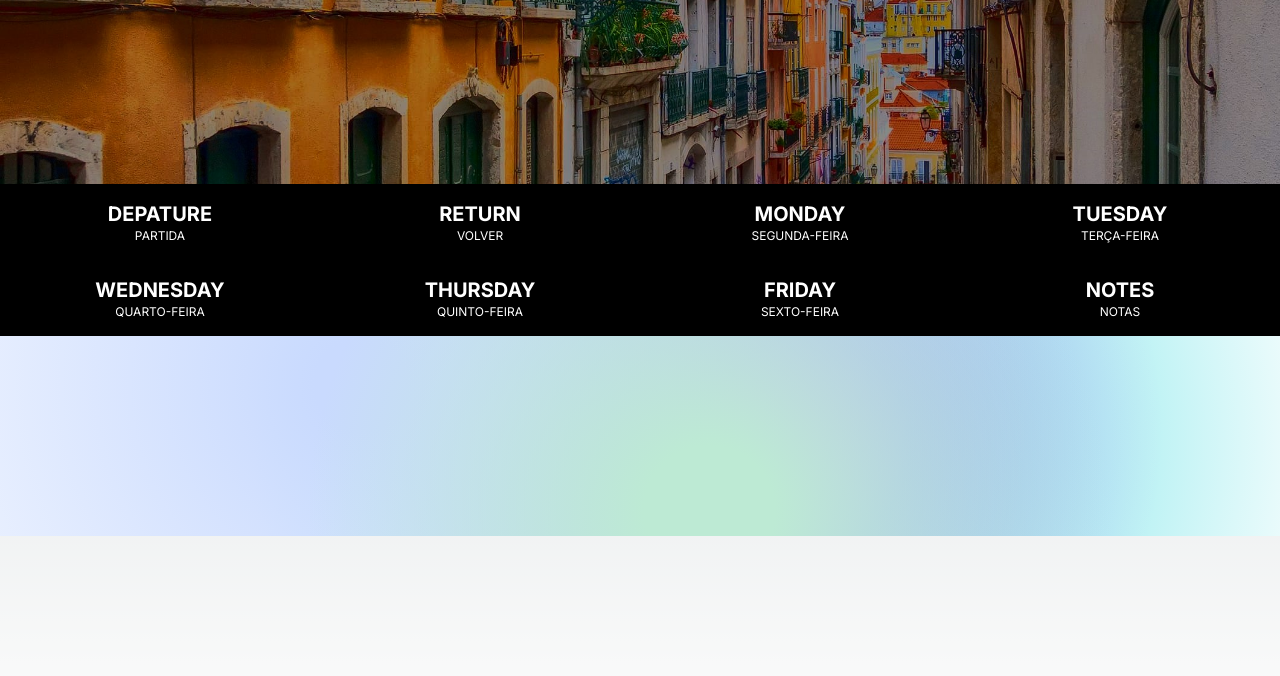
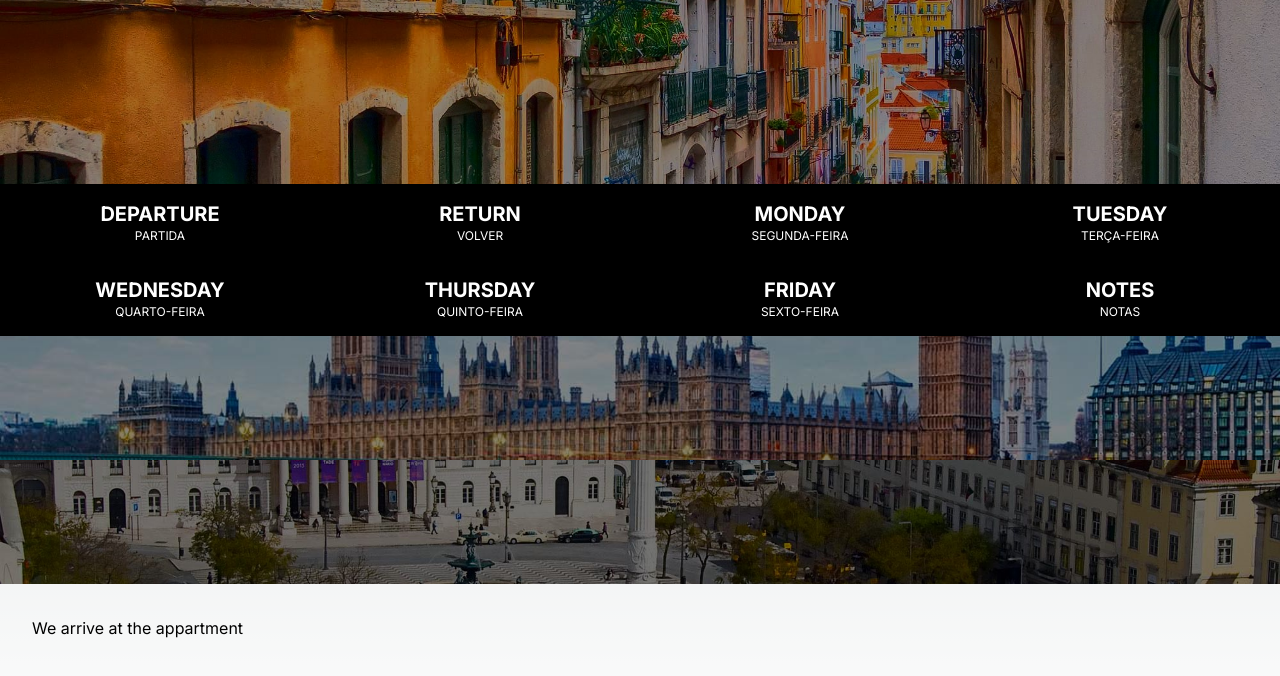
Before and after one commit to mattjmatthias/lisbon2024, a Next.js app: page / in a window 1280 px wide. Shown: the top 676 px of the page. Built offline with nearby package versions, Linux system fonts and the light colour scheme.

Commit message:
Added initial headers

```diff
--- /dev/null
+++ b/app/components/day1.tsx
@@ -0,0 +1,34 @@
+import Image from "next/image";
+import rossioHeader from "../../public/rossio-header.jpg";
+import header from "../public/header-dark.jpeg";
+
+export default function Day1() {
+  const buttons = [
+    { id: 'departure', label: 'Departure', t: 'Partida' },
+    { id: 'return', label: 'Return', t: 'Volver' },
+    { id: 'monday', label: 'Monday', t: 'Segunda-Feira' },
+    { id: 'tuesday', label: 'Tuesday', t: 'Terça-Feira' },
+    { id: 'wednesday', label: 'Wednesday', t: 'Quarto-Feira' },
+    { id: 'thursday', label: 'Thursday', t: 'Quinto-Feira' },
+    { id: 'friday', label: 'Friday', t: 'Sexto-Feira' },
+    { id: 'notes', label: 'Notes', t: 'Notas' }
+  ];
+
+  return (
+    <>
+      <div id="monday" className="relative overflow-hidden">
+        <div className="absolute inset-0 w-full h-[200px] max-h-[200px]">
+          <Image src={rossioHeader} alt="Header image" fill={true} className="object-cover object-middle "/>
+        </div>
+        <div className="relative flex items-center justify-center text-center py-4 pl-1.5 md:p-8">
+          <h1 className="m-0 w-full text-[40px] md:text-[70px] relative text-left tracking-[-4px] font-bold font-inherit whitespace-pre-wrap inline-block max-w-full z-[3] md:leading-[60px] leading-[38px] mix-blend-screen">
+            <p>MONDAY<span className="ml-2 text-xs font-normal tracking-[0px]">SEGUNDA-FEIRA</span></p>
+          </h1>
+        </div>
+      </div>
+      <div className="p-8">
+        <p>We arrive at the appartment </p>
+      </div>
+    </>
+  );
+}
--- /dev/null
+++ b/app/components/travel-there.tsx
@@ -0,0 +1,18 @@
+import Image from "next/image";
+import london from "../../public/london.jpg";
+
+export default function TravelThere() {
+
+  return (
+      <div id="departure" className="relative overflow-hidden">
+        <div className="absolute inset-0 w-full h-[200px] max-h-[200px]">
+          <Image src={london} alt="Header image" fill={true} className="object-cover object-middle "/>
+        </div>
+        <div className="relative flex items-center justify-center text-center py-4 pl-1.5 md:p-8">
+          <h1 className="m-0 w-full text-[40px] md:text-[70px] relative text-left tracking-[-4px] font-bold font-inherit whitespace-pre-wrap inline-block max-w-full z-[3] md:leading-[60px] leading-[38px] mix-blend-screen">
+            <p>DEPARTURE<span className="ml-2 text-xs font-normal tracking-[0px]">PARTIDA</span></p>
+          </h1>
+        </div>
+      </div>
+  );
+}
--- a/app/page.tsx
+++ b/app/page.tsx
@@ -1,18 +1,20 @@
 import Image from "next/image";
 import Place from "./components/place";
-import header from "../public/header-dark.jpeg"
+import header from "../public/header-dark.jpeg";
 import ButtonGrid from "./components/button-grid";
+import Day1 from "./components/day1";
+import TravelThere from "./components/travel-there";
 
 export default function Home() {
   const buttons = [
-    { id: 'section1', label: 'Depature', t: 'Partida' },
-    { id: 'section2', label: 'Return', t: 'Volver' },
-    { id: 'section3', label: 'Monday', t: 'Segunda-Feira' },
-    { id: 'section3', label: 'Tuesday', t: 'Terça-Feira' },
-    { id: 'section3', label: 'Wednesday', t: 'Quarto-Feira' },
-    { id: 'section3', label: 'Thursday', t: 'Quinto-Feira' },
-    { id: 'section3', label: 'Friday', t: 'Sexto-Feira' },
-    { id: 'section3', label: 'Notes', t: 'Notas' }
+    { id: 'departure', label: 'Departure', t: 'Partida' },
+    { id: 'return', label: 'Return', t: 'Volver' },
+    { id: 'monday', label: 'Monday', t: 'Segunda-Feira' },
+    { id: 'tuesday', label: 'Tuesday', t: 'Terça-Feira' },
+    { id: 'wednesday', label: 'Wednesday', t: 'Quarto-Feira' },
+    { id: 'thursday', label: 'Thursday', t: 'Quinto-Feira' },
+    { id: 'friday', label: 'Friday', t: 'Sexto-Feira' },
+    { id: 'notes', label: 'Notes', t: 'Notas' }
   ];
 
   return (
@@ -30,7 +32,8 @@ export default function Home() {
       </div>
 
       <ButtonGrid buttons={buttons} />
-      <div className="h-[200px] w-full gradient"/>
+      <TravelThere/>
+      <Day1/>
 
     </main>
   );
```
Also changed, not shown: app/components/travel-back.tsx (added), public/london.jpg (added).
